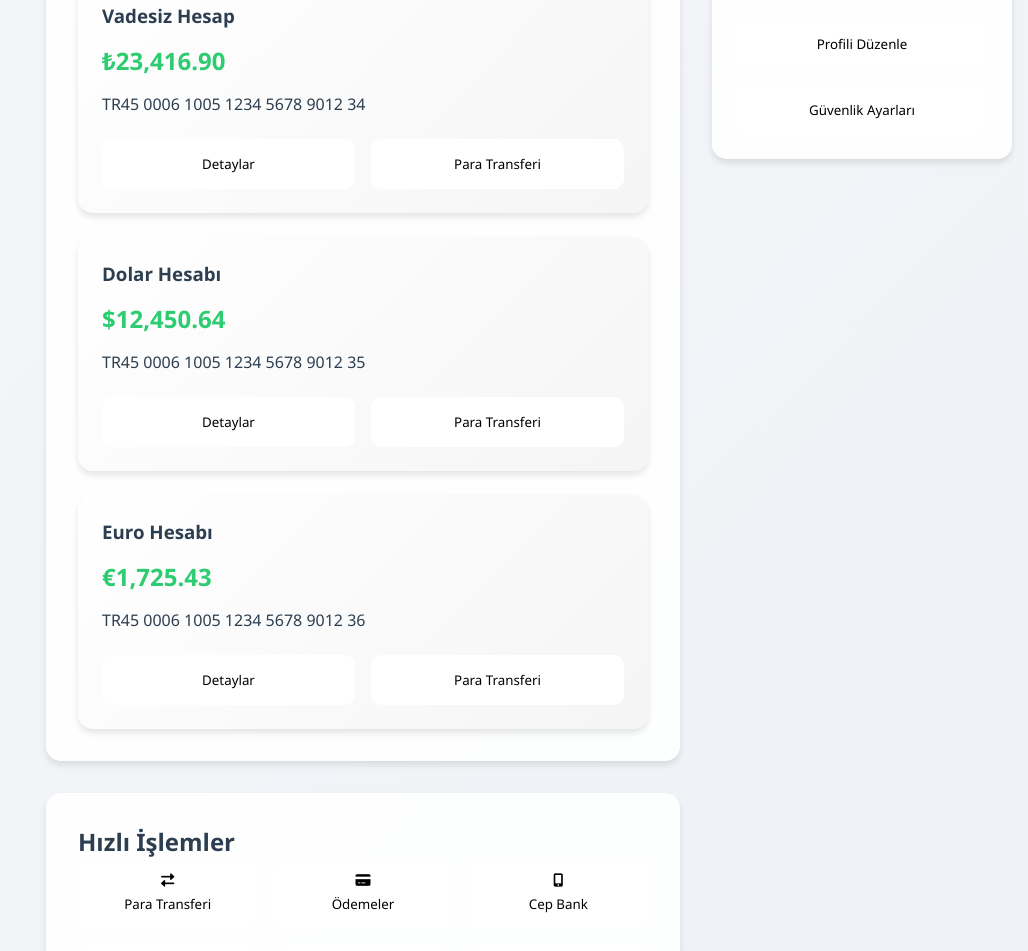
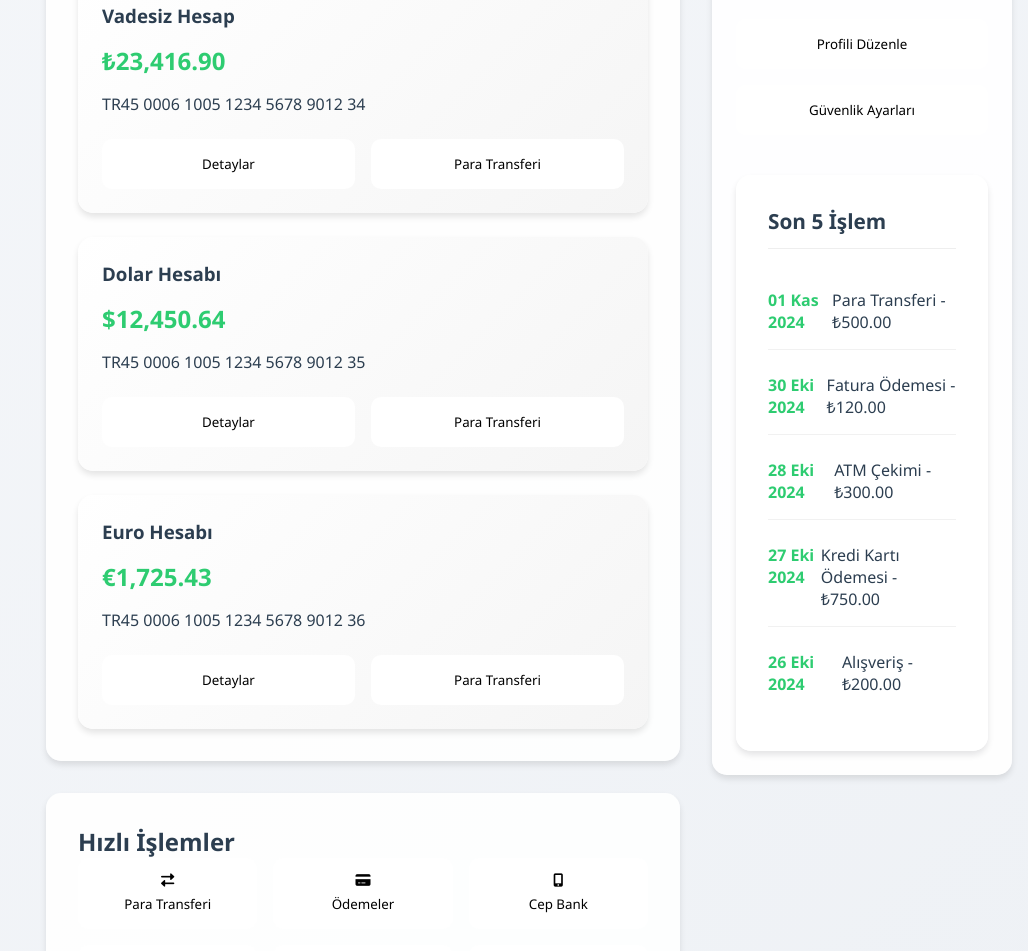
Before and after one commit to yigitkarakurt/web-midterm, a plain HTML site: page index.html in a window 1280 px wide. Shown: the part 438-1389 px from the top of the page, without its empty margins (252-1280 px from the left). Drawn offline with Linux system fonts and the light colour scheme.

Commit message:
last transactions

```diff
--- a/index.html
+++ b/index.html
@@ -219,6 +219,32 @@
                         <button class="transaction-btn">Güvenlik Ayarları</button>
                     </div>
                 </div>
+
+                <div class="recent-transactions">
+                    <h4>Son 5 İşlem</h4>
+                    <ul class="transaction-list">
+                        <li class="transaction-item">
+                            <span class="transaction-date">01 Kas 2024</span>
+                            <span class="transaction-detail">Para Transferi - ₺500.00</span>
+                        </li>
+                        <li class="transaction-item">
+                            <span class="transaction-date">30 Eki 2024</span>
+                            <span class="transaction-detail">Fatura Ödemesi - ₺120.00</span>
+                        </li>
+                        <li class="transaction-item">
+                            <span class="transaction-date">28 Eki 2024</span>
+                            <span class="transaction-detail">ATM Çekimi - ₺300.00</span>
+                        </li>
+                        <li class="transaction-item">
+                            <span class="transaction-date">27 Eki 2024</span>
+                            <span class="transaction-detail">Kredi Kartı Ödemesi - ₺750.00</span>
+                        </li>
+                        <li class="transaction-item">
+                            <span class="transaction-date">26 Eki 2024</span>
+                            <span class="transaction-detail">Alışveriş - ₺200.00</span>
+                        </li>
+                    </ul>
+                </div>
             </aside>
         </div>
 
--- a/style.css
+++ b/style.css
@@ -377,6 +377,60 @@ nav {
     outline: none;
 }
 
+/* Recent Transactions Section */
+.recent-transactions {
+    background: rgba(255, 255, 255, 0.95);
+    border-radius: 15px;
+    padding: 2rem;
+    margin-top: 2.5rem;
+    box-shadow: var(--card-shadow);
+}
+
+.recent-transactions h4 {
+    font-size: 1.3rem;
+    color: var(--text-color);
+    margin-bottom: 1.5rem;
+    border-bottom: 1px solid #eee;
+    padding-bottom: 0.8rem;
+}
+
+.transaction-list {
+    list-style: none;
+    padding: 0;
+    margin: 0;
+}
+
+.transaction-item {
+    display: flex;
+    justify-content: space-between;
+    padding: 1rem 0;
+    margin-bottom: 0.5rem;
+    border-bottom: 1px solid #f1f1f1;
+    color: var(--text-color);
+    transition: all 0.3s ease;
+}
+
+.transaction-item:last-child {
+    border-bottom: none; /* Son öğeye alt çizgi eklemiyoruz */
+}
+
+.transaction-item:hover {
+    background: rgba(46, 204, 113, 0.1);
+    transform: translateX(8px);
+    border-radius: 8px;
+}
+
+.transaction-date {
+    font-weight: bold;
+    color: var(--primary-color);
+    font-size: 1rem;
+}
+
+.transaction-detail {
+    color: var(--text-color);
+    font-size: 1rem;
+}
+
 /* Footer */
 footer {
     background: linear-gradient(to right, rgba(46, 204, 113, 0.95), rgba(39, 174, 96, 0.95));
```
